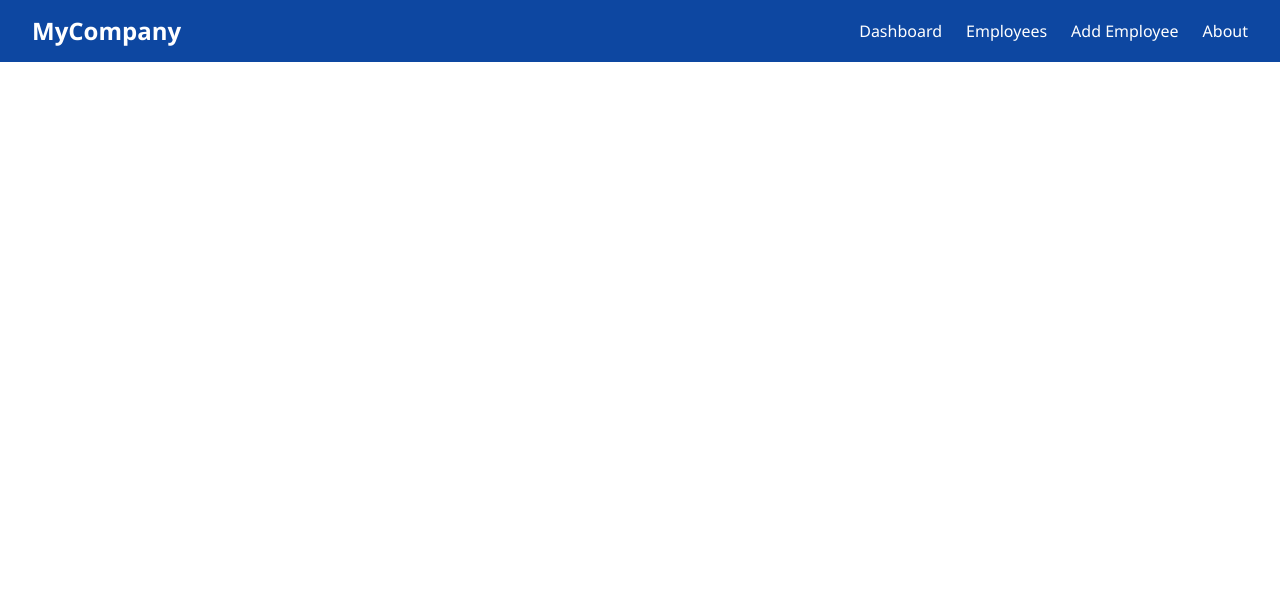
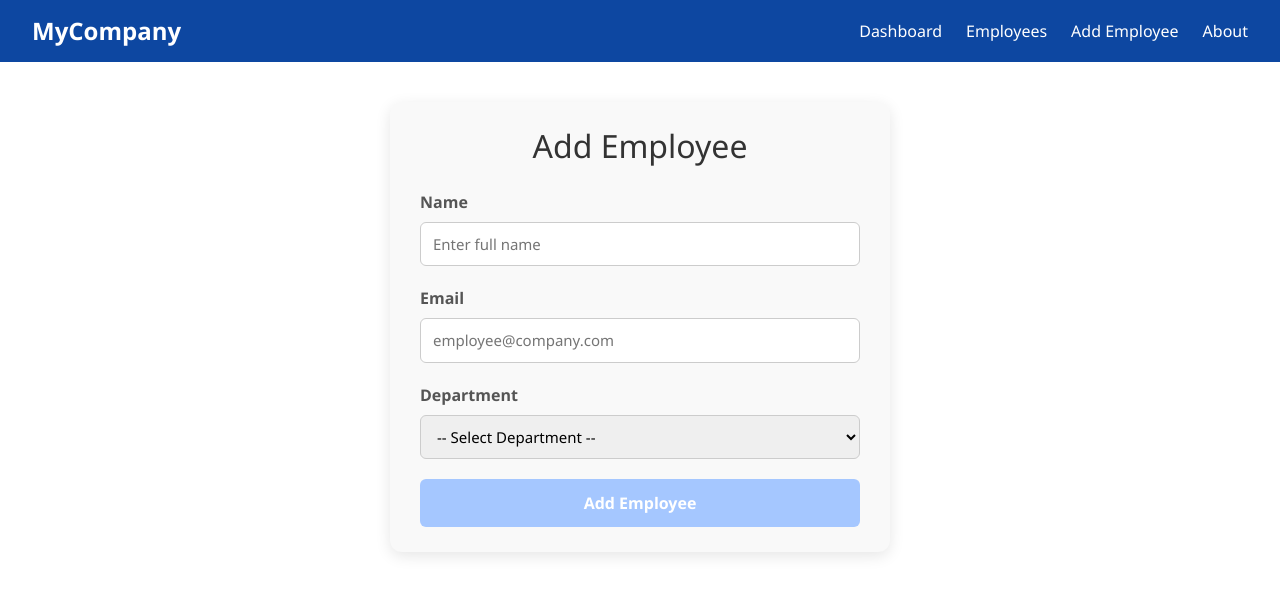
Before and after one commit to Thenujana/industry-test-frontend, an Angular app: page /add-employee in a window 1280 px wide. Before the commit this address led to /. Shown: the top 594 px of the page. Built offline with nearby package versions, Linux system fonts and the light colour scheme.

Commit message:
add-employee form, service update

```diff
--- a/src/app/app.config.ts
+++ b/src/app/app.config.ts
@@ -1,8 +1,11 @@
-import { ApplicationConfig, provideZoneChangeDetection } from '@angular/core';
+import { ApplicationConfig } from '@angular/core';
 import { provideRouter } from '@angular/router';
-
 import { routes } from './app.routes';
+import { provideHttpClient } from '@angular/common/http';
 
 export const appConfig: ApplicationConfig = {
-  providers: [provideZoneChangeDetection({ eventCoalescing: true }), provideRouter(routes)]
+  providers: [
+    provideRouter(routes),
+    provideHttpClient()
+  ]
 };
--- a/src/app/app.routes.ts
+++ b/src/app/app.routes.ts
@@ -1,6 +1,7 @@
 import { Routes } from '@angular/router';
 import { DashboardComponent } from './pages/dashboard/dashboard.component';
 import { EmployeesComponent } from './pages/employees/employees.component';
+import { AddEmployeesComponent } from './pages/add-employees/add-employees.component';
 
 export const routes: Routes = [
     {
@@ -10,5 +11,9 @@ export const routes: Routes = [
     {
         path:"employees",
         component:EmployeesComponent
+    },
+    {
+        path:"add-employee",
+        component:AddEmployeesComponent
     }
 ];
--- a/src/app/pages/add-employees/add-employees.component.css
+++ b/src/app/pages/add-employees/add-employees.component.css
@@ -0,0 +1,77 @@
+.form-container {
+    max-width: 500px;
+    margin: 40px auto;
+    padding: 25px 30px;
+    border-radius: 12px;
+    background-color: #f9f9f9;
+    box-shadow: 0 4px 15px rgba(0, 0, 0, 0.1);
+    font-family: 'Segoe UI', Tahoma, Geneva, Verdana, sans-serif;
+  }
+
+  h2 {
+    text-align: center;
+    margin-bottom: 25px;
+    color: #333;
+  }
+
+  .form-group {
+    margin-bottom: 20px;
+  }
+
+  label {
+    display: block;
+    font-weight: 600;
+    margin-bottom: 8px;
+    color: #555;
+  }
+
+  input,
+  select {
+    width: 100%;
+    padding: 10px 12px;
+    font-size: 15px;
+    border: 1px solid #ccc;
+    border-radius: 6px;
+    box-sizing: border-box;
+    transition: border-color 0.3s;
+  }
+
+  input:focus,
+  select:focus {
+    border-color: #007bff;
+    outline: none;
+  }
+
+  button {
+    width: 100%;
+    padding: 12px;
+    background-color: #007bff;
+    color: white;
+    font-weight: bold;
+    border: none;
+    border-radius: 6px;
+    cursor: pointer;
+    transition: background-color 0.3s ease;
+  }
+
+  button:disabled {
+    background-color: #a5c7ff;
+    cursor: not-allowed;
+  }
+
+  button:hover:not(:disabled) {
+    background-color: #0056b3;
+  }
+
+  .error {
+    color: #d9534f;
+    font-size: 13px;
+    margin-top: 5px;
+  }
+
+  .success {
+    color: #28a745;
+    font-size: 14px;
+    text-align: center;
+    margin-top: 20px;
+  }
--- a/src/app/pages/add-employees/add-employees.component.html
+++ b/src/app/pages/add-employees/add-employees.component.html
@@ -1 +1,36 @@
-<p>add-employees works!</p>
+<div class="form-container">
+    <h2>Add Employee</h2>
+
+    <form [formGroup]="employeeForm" (ngSubmit)="onSubmit()">
+      <div class="form-group">
+        <label for="name">Name</label>
+        <input id="name" formControlName="name" type="text" placeholder="Enter full name" />
+        <div class="error" *ngIf="employeeForm.get('name')?.invalid && employeeForm.get('name')?.touched">
+          Name is required and must contain only letters and spaces (max 100 characters).
+        </div>
+      </div>
+        <div class="form-group">
+        <label for="email">Email</label>
+        <input id="email" formControlName="email" type="email" placeholder="employee@company.com" />
+        <div class="error" *ngIf="employeeForm.get('email')?.invalid && employeeForm.get('email')?.touched">
+          Enter a valid email address.
+        </div>
+      </div>
+        <div class="form-group">
+        <label for="department">Department</label>
+        <select id="department" formControlName="department">
+          <option value="">-- Select Department --</option>
+          <option value="HR">HR</option>
+          <option value="IT">IT</option>
+          <option value="FINANCE">Finance</option>
+          <option value="OPERATIONS">Operations</option>
+        </select>
+        <div class="error" *ngIf="employeeForm.get('department')?.invalid && employeeForm.get('department')?.touched">
+          Department is required.
+        </div>
+      </div>
+        <button type="submit" [disabled]="employeeForm.invalid">Add Employee</button>
+    </form>
+      <p class="success" *ngIf="successMessage">{{ successMessage }}</p>
+    <p class="error" *ngIf="errorMessage">{{ errorMessage }}</p>
+  </div>
--- a/src/app/pages/add-employees/add-employees.component.ts
+++ b/src/app/pages/add-employees/add-employees.component.ts
@@ -1,11 +1,50 @@
+import { CommonModule } from '@angular/common';
 import { Component } from '@angular/core';
+import { ReactiveFormsModule, FormGroup, FormBuilder, Validators } from '@angular/forms';
+import { HttpClientModule } from '@angular/common/http';
+import { EmployeeService } from '../../service/employee.service';
+import { Employee } from '../../models/employee.model';
 
 @Component({
   selector: 'app-add-employees',
-  imports: [],
+  standalone: true,
+  imports: [CommonModule, ReactiveFormsModule, HttpClientModule],
+  providers: [EmployeeService],
   templateUrl: './add-employees.component.html',
-  styleUrl: './add-employees.component.css'
+  styleUrls: ['./add-employees.component.css']
 })
 export class AddEmployeesComponent {
+  employeeForm: FormGroup;
+  successMessage: string = '';
+  errorMessage: string = '';
 
+  constructor(
+    private fb: FormBuilder,
+    private employeeService: EmployeeService
+  ) {
+    this.employeeForm = this.fb.group({
+      name: ['', [Validators.required, Validators.maxLength(100), Validators.pattern(/^[A-Za-z ]+$/)]],
+      email: ['', [Validators.required, Validators.email]],
+      department: ['', Validators.required]
+    });
+  }
+
+  onSubmit(): void {
+    if (this.employeeForm.invalid) return;
+
+    const newEmployee = this.employeeForm.value;
+
+    this.employeeService.addEmployee(newEmployee).subscribe({
+      next: () => {
+        this.successMessage = 'Employee added successfully!';
+        this.errorMessage = '';
+        this.employeeForm.reset();
+      },
+      error: (err) => {
+        console.error('Error adding employee:', err);
+        this.errorMessage = 'Failed to add employee. Please try again.';
+        this.successMessage = '';
+      }
+    });
+  }
 }
--- a/src/app/pages/dashboard/dashboard.component.html
+++ b/src/app/pages/dashboard/dashboard.component.html
@@ -3,7 +3,7 @@
       <h2>Dashboard</h2>
       <ul>
         <li><a href="/employees" routerLinkActive="active">Employees</a></li>
-        <li><a routerLink="/add-employee" routerLinkActive="active">Add Employee</a></li>
+        <li><a href="/add-employee" routerLinkActive="active">Add Employee</a></li>
         <li><a routerLink="/reports" routerLinkActive="active">Reports</a></li>
         <li><a routerLink="/settings" routerLinkActive="active">Settings</a></li>
       </ul>
--- a/src/app/pages/employees/employees.component.ts
+++ b/src/app/pages/employees/employees.component.ts
@@ -1,30 +1,105 @@
 import { Component, OnInit } from '@angular/core';
 import { CommonModule } from '@angular/common';
+import { FormBuilder, FormGroup, Validators, ReactiveFormsModule } from '@angular/forms';
 import { EmployeeService } from '../../service/employee.service';
 import { Employee } from '../../models/employee.model';
+
 @Component({
   selector: 'app-employees',
   standalone: true,
-  imports: [CommonModule],
+  imports: [CommonModule, ReactiveFormsModule],
   templateUrl: './employees.component.html',
   styleUrls: ['./employees.component.css']
 })
 export class EmployeesComponent implements OnInit {
   employees: Employee[] = [];
-  errorMessage: string = '';
+  employeeForm: FormGroup;
+  isEditing: boolean = false;
+  editingId: number | null = null;
+  successMessage = '';
+  errorMessage = '';
 
-  constructor(private employeeService: EmployeeService) {}
+  constructor(private fb: FormBuilder, private employeeService: EmployeeService) {
+    this.employeeForm = this.fb.group({
+      name: ['', [Validators.required, Validators.maxLength(100), Validators.pattern(/^[A-Za-z ]+$/)]],
+      email: ['', [Validators.required, Validators.email]],
+      department: ['', Validators.required]
+    });
+  }
 
   ngOnInit(): void {
+    this.loadEmployees();
+  }
+
+  loadEmployees(): void {
     this.employeeService.getAllEmployees().subscribe({
-      next: (data) => {
-        this.employees = data;
-        console.log('Employees loaded:', data);
-      },
+      next: (data) => this.employees = data,
       error: (err) => {
         this.errorMessage = 'Failed to load employees';
-        console.error('Error:', err);
+        console.error(err);
       }
     });
   }
+
+  onSubmit(): void {
+    if (this.employeeForm.invalid) return;
+
+    const employee: Employee = this.employeeForm.value;
+
+    if (this.isEditing && this.editingId !== null) {
+      // Editing existing employee
+      const updatedEmployee: Employee = { ...employee, id: this.editingId };
+      this.employeeService.updateEmployee(updatedEmployee).subscribe({
+        next: () => {
+          this.successMessage = 'Employee updated successfully!';
+          this.resetForm();
+          this.loadEmployees();
+        },
+        error: (err) => {
+          this.errorMessage = 'Update failed';
+          console.error(err);
+        }
+      });
+    } else {
+      // Creating new employee
+      this.employeeService.addEmployee(employee).subscribe({
+        next: () => {
+          this.successMessage = 'Employee added successfully!';
+          this.resetForm();
+          this.loadEmployees();
+        },
+        error: (err) => {
+          this.errorMessage = 'Failed to add employee';
+          console.error(err);
+        }
+      });
+    }
+  }
+
+  editEmployee(emp: Employee): void {
+    this.employeeForm.patchValue(emp);
+    this.editingId = emp.id!;
+    this.isEditing = true;
+  }
+
+  deleteEmployee(id: number): void {
+    this.employeeService.deleteEmployee(id).subscribe({
+      next: () => {
+        this.successMessage = 'Employee deleted';
+        this.loadEmployees();
+      },
+      error: (err) => {
+        this.errorMessage = 'Delete failed';
+        console.error(err);
+      }
+    });
+  }
+
+  resetForm(): void {
+    this.employeeForm.reset();
+    this.isEditing = false;
+    this.editingId = null;
+    this.successMessage = '';
+    this.errorMessage = '';
+  }
 }
--- a/src/app/service/employee.service.ts
+++ b/src/app/service/employee.service.ts
@@ -2,35 +2,36 @@ import { Injectable } from '@angular/core';
 import { HttpClient } from '@angular/common/http';
 import { Observable } from 'rxjs';
 import { Employee } from '../models/employee.model';
+
 @Injectable({
   providedIn: 'root'
 })
 export class EmployeeService {
-  private baseUrl = 'http://localhost:8080';
+  private baseUrl = 'http://localhost:8080/employee';
 
-  constructor(private http: HttpClient) { }
+  constructor(private http: HttpClient) {}
 
   getAllEmployees(): Observable<Employee[]> {
-    return this.http.get<Employee[]>(`${this.baseUrl}/employee/get-all`);
+    return this.http.get<Employee[]>(`${this.baseUrl}/get-all`);
   }
 
   addEmployee(employee: Employee): Observable<void> {
-    return this.http.post<void>(`${this.baseUrl}/employee/add-employee`, employee);
+    return this.http.post<void>(`${this.baseUrl}/add-employee`, employee);
   }
 
   updateEmployee(employee: Employee): Observable<void> {
-    return this.http.put<void>(`${this.baseUrl}/employee/update-employee`, employee);
+    return this.http.put<void>(`${this.baseUrl}/update-employee`, employee);
   }
 
   deleteEmployee(id: number): Observable<void> {
-    return this.http.delete<void>(`${this.baseUrl}/employee/delete/${id}`);
+    return this.http.delete<void>(`${this.baseUrl}/delete/${id}`);
   }
 
-  searchEmployeeById(id: number): Observable<Employee> {
-    return this.http.get<Employee>(`${this.baseUrl}/employee/search-by-id/${id}`);
+  getEmployeeById(id: number): Observable<Employee> {
+    return this.http.get<Employee>(`${this.baseUrl}/search-by-id/${id}`);
   }
 
   searchEmployeesByName(name: string): Observable<Employee[]> {
-    return this.http.get<Employee[]>(`${this.baseUrl}/employee/search-by-name/${name}`);
+    return this.http.get<Employee[]>(`${this.baseUrl}/search-by-name/${name}`);
   }
 }
```
